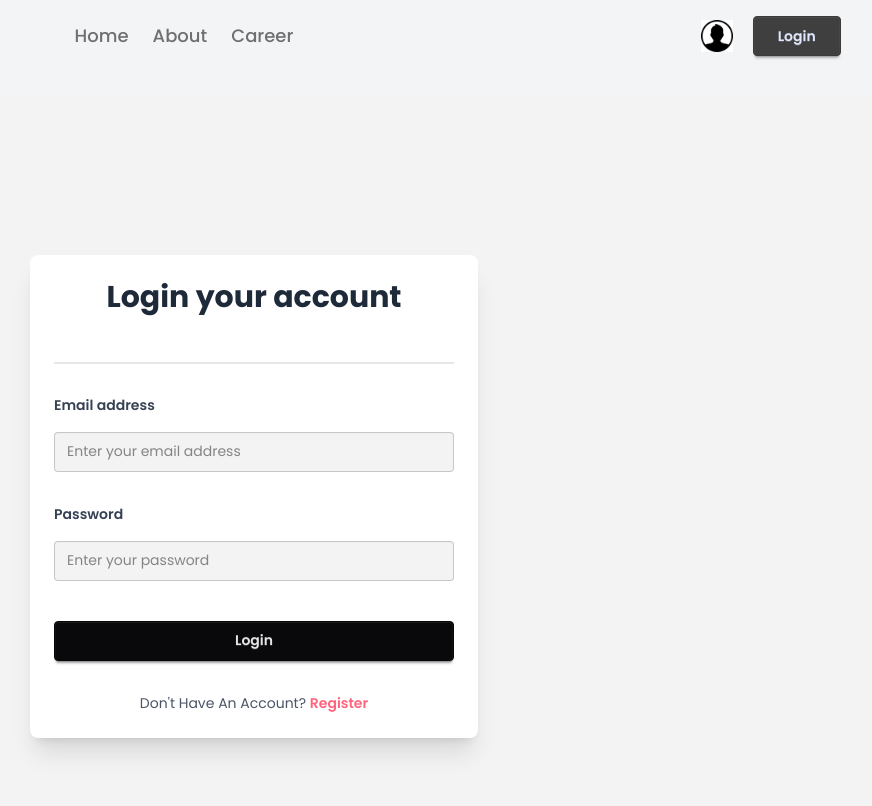
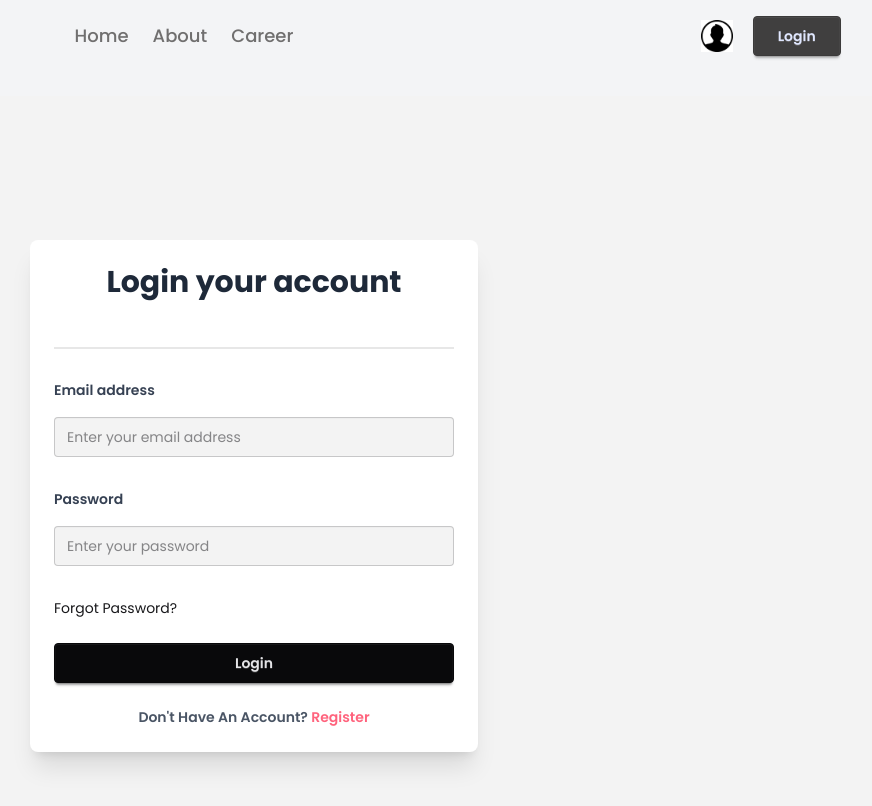
Before and after one commit to SarwarMorshad/Bangla-Mirror, a React (Vite) app: page /auth/login in a window 1280 px wide. Shown: the top 806 px of the page, without its empty margins (386-1258 px from the left). Built offline with nearby package versions, Linux system fonts and the light colour scheme; no server answers.

Commit message:
Login and Register Functionality

```diff
--- a/package.json
+++ b/package.json
@@ -12,6 +12,7 @@
   "dependencies": {
     "@tailwindcss/vite": "^4.1.14",
     "date-fns": "^4.1.0",
+    "firebase": "^12.4.0",
     "react": "^19.1.1",
     "react-dom": "^19.1.1",
     "react-fast-marquee": "^1.6.5",
--- a/src/components/NavBar/NavBar.jsx
+++ b/src/components/NavBar/NavBar.jsx
@@ -1,21 +1,40 @@
-import React from "react";
 import { Link, NavLink } from "react-router";
-import user from "../../assets/user.png";
+import userImg from "../../assets/user.png";
+import { AuthContext } from "../../context/AuthContext";
+import { useContext } from "react";
 
 const NavBar = () => {
+  const { user, logout } = useContext(AuthContext);
+
+  const handleLogout = () => {
+    logout()
+      .then(() => {
+        alert("Logged out successfully");
+      })
+      .catch((error) => {
+        alert(error.message);
+      });
+  };
+
   return (
     <div className="flex justify-between items-center mb-6">
-      <div className=""></div>
+      <div className="">{user && user.email}</div>
       <div className="nav flex gap-6 text-lg text-accent font-medium">
         <NavLink to="/">Home</NavLink>
         <NavLink to="/about">About</NavLink>
         <NavLink to="/career">Career</NavLink>
       </div>
       <div className="login-btn flex items-center gap-3">
-        <img src={user} alt="User Icon" className="w-8 mr-2" />
-        <Link to="/auth/login" className="btn btn-primary px-6">
-          Login
-        </Link>
+        <img src={userImg} alt="User Icon" className="w-8 mr-2" />
+        {user ? (
+          <button onClick={handleLogout} className="btn btn-primary px-6">
+            Logout
+          </button>
+        ) : (
+          <Link to="/auth/login" className="btn btn-primary px-6">
+            Login
+          </Link>
+        )}
       </div>
     </div>
   );
--- /dev/null
+++ b/src/context/AuthContext.jsx
@@ -0,0 +1,3 @@
+import { createContext } from "react";
+
+export const AuthContext = createContext(null);
--- /dev/null
+++ b/src/firebase/firebase.init.js
@@ -0,0 +1,22 @@
+// Import the functions you need from the SDKs you need
+import { initializeApp } from "firebase/app";
+import { getAuth } from "firebase/auth";
+// TODO: Add SDKs for Firebase products that you want to use
+// https://firebase.google.com/docs/web/setup#available-libraries
+
+// Your web app's Firebase configuration
+const firebaseConfig = {
+  apiKey: "AIzaSyAJjMOeMBiMS2ObVlz1KH8548Q8VDH57Ts",
+  authDomain: "bangla-mirror.firebaseapp.com",
+  projectId: "bangla-mirror",
+  storageBucket: "bangla-mirror.firebasestorage.app",
+  messagingSenderId: "660699780127",
+  appId: "1:660699780127:web:3b9858ead98259cbd9312a",
+};
+
+// Initialize Firebase
+const app = initializeApp(firebaseConfig);
+
+const auth = getAuth(app);
+
+export default auth;
--- a/src/main.jsx
+++ b/src/main.jsx
@@ -4,9 +4,12 @@ import "./index.css";
 import App from "./App.jsx";
 import { RouterProvider } from "react-router";
 import router from "./Routes/Router.jsx";
+import AuthProvider from "./provider/AuthProvider.jsx";
 
 createRoot(document.getElementById("root")).render(
   <StrictMode>
-    <RouterProvider router={router}></RouterProvider>
+    <AuthProvider>
+      <RouterProvider router={router}></RouterProvider>
+    </AuthProvider>
   </StrictMode>
 );
--- a/src/pages/Login.jsx
+++ b/src/pages/Login.jsx
@@ -1,10 +1,30 @@
-import React from "react";
-import { Link } from "react-router-dom";
+import React, { useContext } from "react";
+import { Link, useLocation, useNavigate } from "react-router-dom";
+import { AuthContext } from "../context/AuthContext";
 
 const Login = () => {
-  const handleLogin = (e) => {
-    e.preventDefault();
-    // Add your login logic later
+  const { login } = useContext(AuthContext);
+  const location = useLocation();
+  const navigate = useNavigate();
+
+  const handleLogin = (event) => {
+    event.preventDefault();
+
+    const email = event.target.email.value;
+    const password = event.target.password.value;
+
+    login(email, password)
+      .then((result) => {
+        const loggedInUser = result.user;
+        console.log(loggedInUser);
+        alert("Login Successful");
+        event.target.reset();
+        navigate(location?.state || "/");
+        // You can add additional logic here, such as redirecting the user
+      })
+      .catch((error) => {
+        alert(error.message);
+      });
   };
 
   return (
@@ -26,6 +46,7 @@ const Login = () => {
               </label>
               <input
                 type="email"
+                name="email"
                 placeholder="Enter your email address"
                 className="input input-bordered w-full bg-base-200 mb-4"
                 required
@@ -39,27 +60,31 @@ const Login = () => {
               </label>
               <input
                 type="password"
+                name="password"
                 placeholder="Enter your password"
                 className="input input-bordered w-full bg-base-200 mb-4"
                 required
               />
             </div>
-
+            <div>
+              <a href="" className="link link-hover">
+                Forgot Password?
+              </a>
+            </div>
             {/* Login Button */}
             <div className="form-control mt-6">
               <button type="submit" className="btn btn-neutral w-full">
                 Login
               </button>
             </div>
-
-            {/* Register Link */}
-            <p className="text-center text-gray-600 pt-4">
-              Don't Have An Account?{" "}
-              <Link to="/auth/register" className="text-error font-semibold hover:underline">
-                Register
-              </Link>
-            </p>
           </form>
+          {/* Register Link */}
+          <p className="text-center text-gray-600 pt-4 font-semibold">
+            Don't Have An Account?{" "}
+            <Link to="/auth/register" className="text-error font-semibold hover:underline">
+              Register
+            </Link>
+          </p>
         </div>
       </div>
     </div>
--- a/src/pages/Register.jsx
+++ b/src/pages/Register.jsx
@@ -1,10 +1,27 @@
-import React from "react";
+import React, { useContext } from "react";
 import { Link } from "react-router";
+import { AuthContext } from "../context/AuthContext";
 
 const Register = () => {
+  const { createUser, setUser } = useContext(AuthContext);
   const handleRegister = (event) => {
     event.preventDefault();
-    // Add your registration logic here
+
+    // const name = event.target.name.value;
+    // const photoUrl = event.target.photoUrl.value;
+    const email = event.target.email.value;
+    const password = event.target.password.value;
+
+    createUser(email, password)
+      .then((result) => {
+        const createdUser = result.user;
+        setUser(createdUser);
+        alert("Registration Successful");
+        // You can add additional logic here, such as updating the user profile with name and photoUrl
+      })
+      .catch((error) => {
+        alert(error.message);
+      });
   };
   return (
     <div className="min-h-screen bg-base-200 flex items-center justify-center px-4">
@@ -25,6 +42,7 @@ const Register = () => {
               </label>
               <input
                 type="text"
+                name="name"
                 placeholder="Enter your name"
                 className="input input-bordered w-full bg-base-200 mb-4"
                 required
@@ -37,6 +55,7 @@ const Register = () => {
               </label>
               <input
                 type="text"
+                name="photoUrl"
                 placeholder="Enter your photo URL"
                 className="input input-bordered w-full bg-base-200 mb-4"
                 required
@@ -49,6 +68,7 @@ const Register = () => {
               </label>
               <input
                 type="email"
+                name="email"
                 placeholder="Enter your email address"
                 className="input input-bordered w-full bg-base-200 mb-4"
                 required
@@ -62,6 +82,7 @@ const Register = () => {
               </label>
               <input
                 type="password"
+                name="password"
                 placeholder="Enter your password"
                 className="input input-bordered w-full bg-base-200 mb-4"
                 required
@@ -89,7 +110,7 @@ const Register = () => {
             </div>
 
             {/* Register Link */}
-            <p className="text-center text-gray-600 pt-4">
+            <p className="text-center text-gray-600 pt-4 font-semibold">
               Already Have An Account?{" "}
               <Link to="/auth/login" className="text-error font-semibold hover:underline">
                 Login
--- /dev/null
+++ b/src/provider/AuthProvider.jsx
@@ -0,0 +1,55 @@
+import React, { useEffect, useState } from "react";
+import { AuthContext } from "../context/AuthContext";
+
+import auth from "../firebase/firebase.init";
+import {
+  createUserWithEmailAndPassword,
+  onAuthStateChanged,
+  signInWithEmailAndPassword,
+  signOut,
+} from "firebase/auth";
+
+const AuthProvider = ({ children }) => {
+  const [user, setUser] = useState(null);
+  const [loading, setLoading] = useState(true);
+
+  const createUser = (email, password) => {
+    setLoading(true);
+    return createUserWithEmailAndPassword(auth, email, password);
+  };
+
+  // get current user info using useEffect and onAuthStateChanged
+  useEffect(() => {
+    const unsubscribe = onAuthStateChanged(auth, (CurrentUser) => {
+      setUser(CurrentUser);
+      setLoading(false);
+    });
+    return () => {
+      unsubscribe();
+    };
+  }, []);
+
+  // Log out function
+  const logout = () => {
+    return signOut(auth);
+  };
+
+  // Log In
+  const login = (email, password) => {
+    setLoading(true);
+    return signInWithEmailAndPassword(auth, email, password);
+  };
+
+  const authData = {
+    user,
+    setUser,
+    loading,
+    createUser,
+    logout,
+    login,
+  };
+
+  return <AuthContext value={authData}>{children}</AuthContext>;
+};
+
+export default AuthProvider;
```
Also changed, not shown: 1 other file (tests, documents, lock files or other folders).
